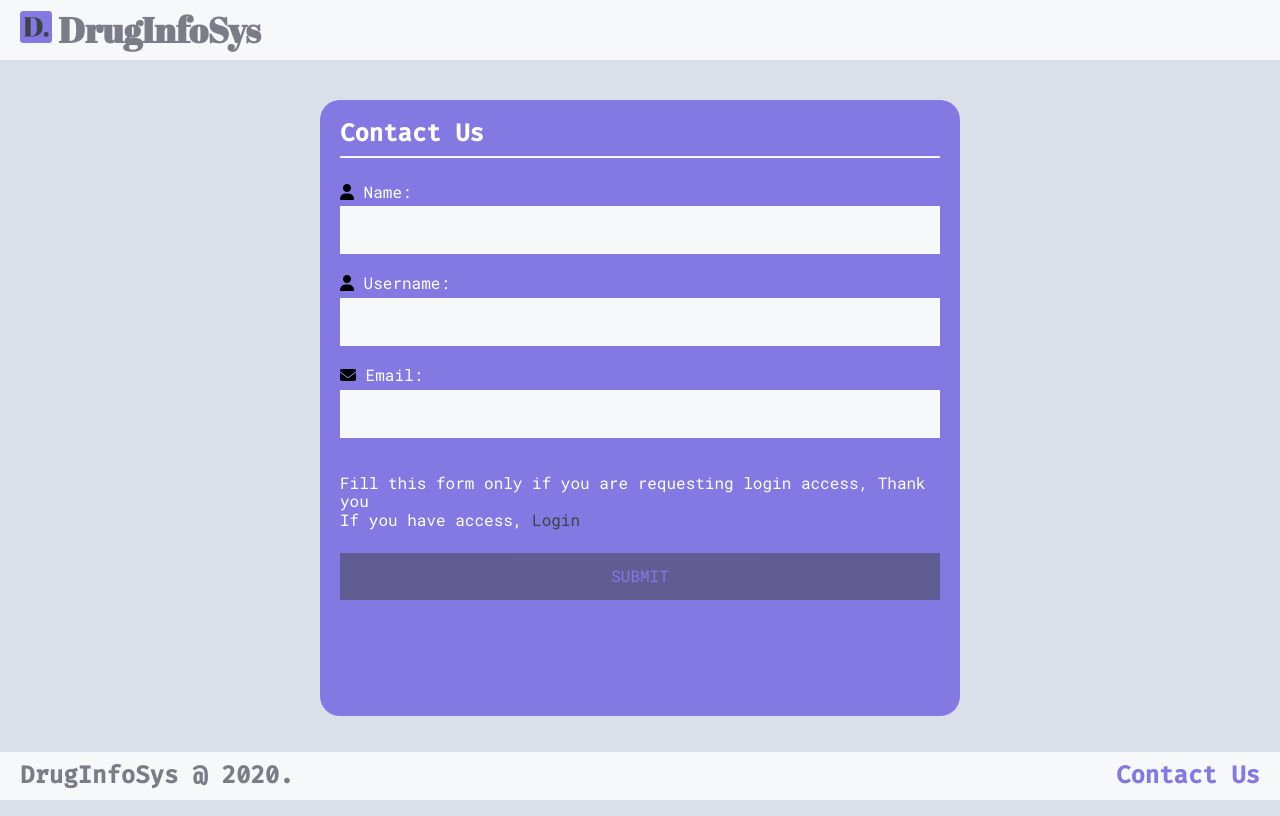
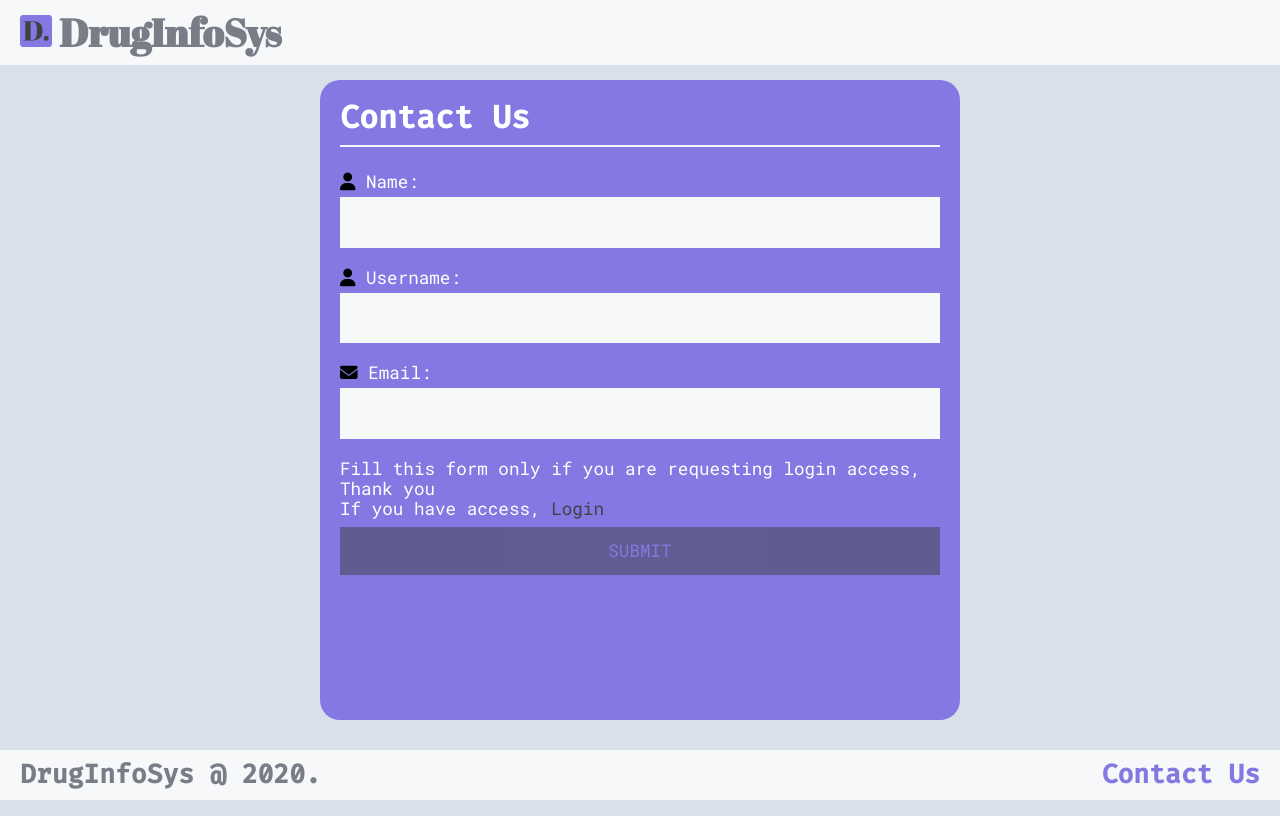
Before and after one commit to A3AJAGBE/python-project, a Flask app: page /contact in a window 1280 px wide. Run offline with Flask 2, Linux system fonts and the light colour scheme; some libraries are stand-ins or nearby versions.

Commit message:
change some elements

```diff
--- a/static/css/admin.css
+++ b/static/css/admin.css
@@ -9,6 +9,7 @@ body {
 	background: #DAE0EA;
   color: #7A7C87;
   font-family: 'Roboto Mono', monospace, Helvetica;
+  font-size: 1.1em;
 }
 
 h1 {
@@ -17,14 +18,24 @@ h1 {
   margin: 0;
 }
 
-h2, h3 {
+h2{
+  font-family: 'Fira Code';
+  font-size: 1.8em;
+  margin: 0;
+}
+h3 {
   font-family: 'Fira Code';
   font-size: 1.5em;
   margin: 0;
 }
 
+p {
+  margin: 0;
+}
+
 h4 {
-  font-size: 1.2em;
+  font-size: 1.3em;
+  margin: 0;
 }
 
 .black {
@@ -116,9 +127,9 @@ aside a:hover:not(.active) {
 /* SECTION STYLE FOR loginMain class IN admin_main.html */
 .loginMain {
   position: relative;
-  margin: 100px auto;
+  margin: 80px auto;
   width: 50vw;
-  height: 77vh;
+  height: 80vh;
   background: #8478E2;
   color: white;
   border-radius: 20px;
@@ -175,7 +186,7 @@ p a{
 
 .error {
   color: black;
-  margin-bottom: 10px;
+  margin-bottom: 8px;
 }
 
 
```
